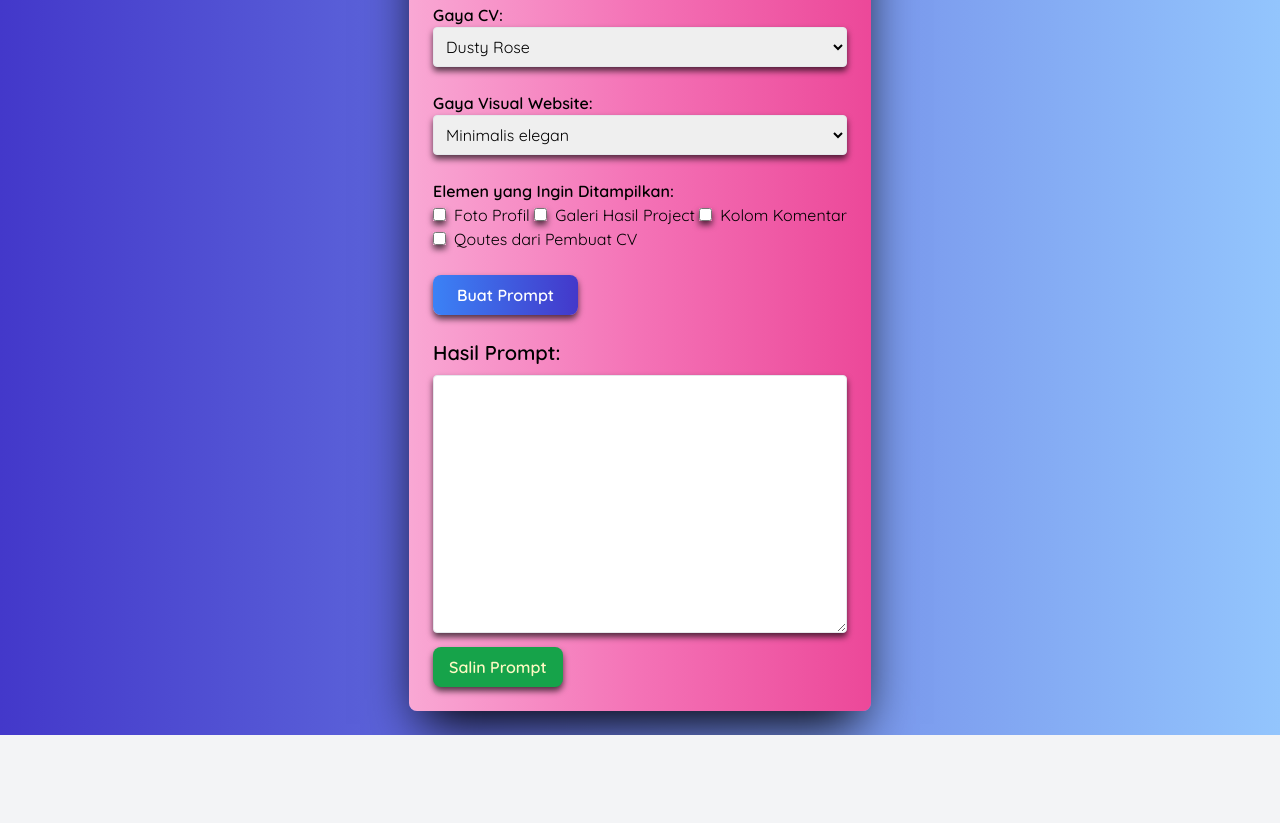
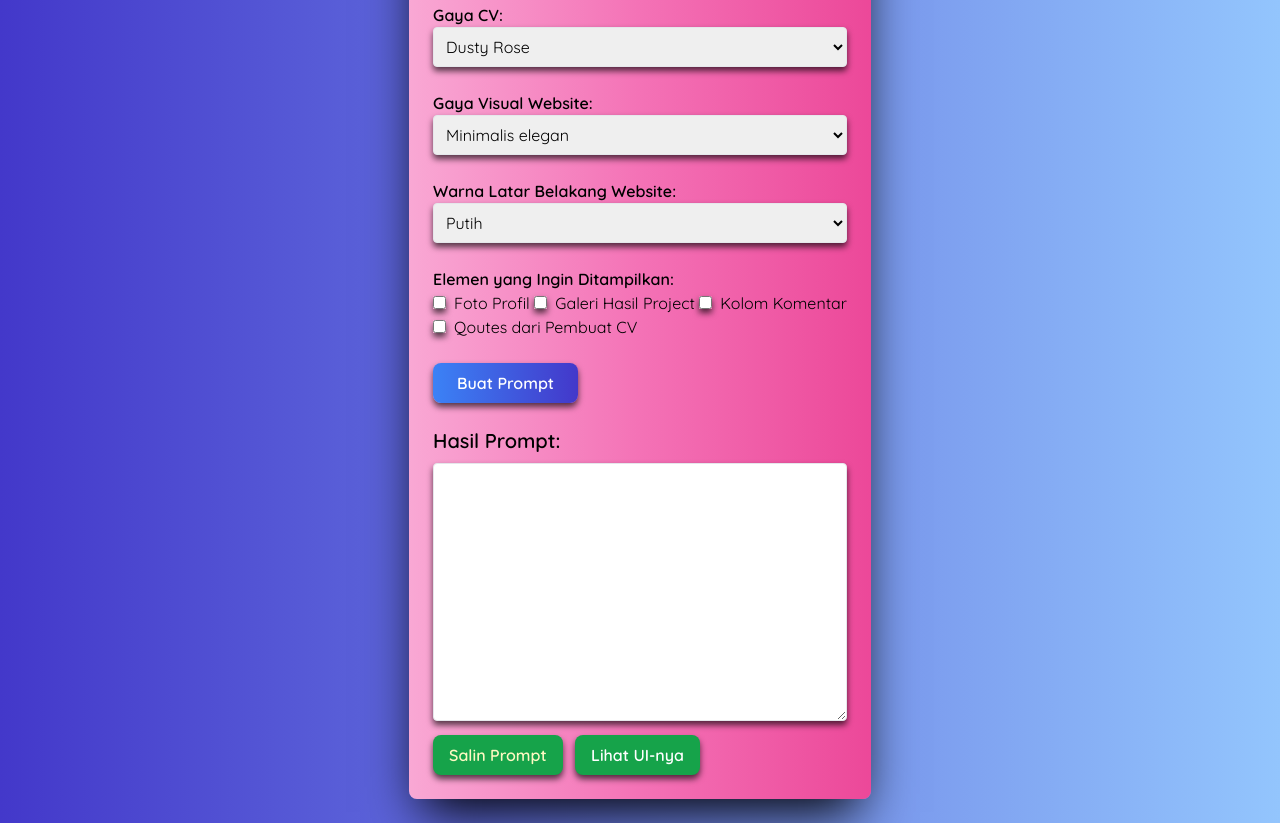
Before and after one commit to fatimah7643/Form-generator-CV, a plain HTML site: page index.html in a window 1280 px wide. Shown: the part 1497-2320 px from the top of the page. Before the commit the page ends 2232 px from the top, so only its background shows below. Drawn offline with nearby package versions, Linux system fonts and the light colour scheme; files whose address does not match are found by name.

Commit message:
Pesan commit baru

```diff
--- a/index.html
+++ b/index.html
@@ -136,6 +136,19 @@
         </select>
       </div>
 
+      <!-- Warna Latar -->
+      <div class="form-group">
+        <label class="block font-extrabold text-black">Warna Latar Belakang Website:</label>
+        <select name="warnaLatar" class="w-full border p-2 rounded">
+          <option value="putih">Putih</option>
+          <option value="abu">Abu-abu Netral</option>
+          <option value="biru">Biru Lembut</option>
+          <option value="hitam">Dark Mode</option>
+          <option value="gradasi">Gradasi Green-biru soft</option>
+        </select>
+      </div>
+
+
       <!-- Elemen -->
       <div class="form-group">
         <label class="block font-extrabold text-black">Elemen yang Ingin Ditampilkan:</label>
@@ -167,7 +180,18 @@
     </div>
     <button id="copyButton" class="mt-2 bg-green-600 text-yellow-100 px-4 py-2 rounded-lg font-bold hover:bg-green-700">Salin Prompt</button>
     <p id="copyStatus" class="text-sm text-green-600 mt-1 hidden">Prompt berhasil Disalin 😉</p>
+
+  <button id="showUIBtn" class="mt-2 bg-green-600 text-white px-4 py-2 rounded-lg font-bold hover:bg-purple-700 hidden ml-2">Lihat UI-nya</button>
+  <div id="uiPreview" class="mt-4 hidden bg-white p-4 rounded shadow-inner text-sm">
+    <p><strong>Contoh Tampilan UI Website CV:</strong></p>
+    <div class="mt-2 p-4 bg-gray-100 rounded border">
+      <!-- Ini bisa kamu ganti nanti jadi hasil visual -->
+      <p>📄 Nama, Posisi, Deskripsi Singkat, Kontak, Pendidikan, dst akan ditampilkan di card-card elegan dengan latar belakang <span id="warnaLatarText">Putih</span>.</p>
+    </div>
+</div>
   </div>
+
+
 
   <script src="js/script.js"></script>
 </body>
--- a/js/script.js
+++ b/js/script.js
@@ -1,10 +1,15 @@
 document.addEventListener("DOMContentLoaded", () => {
   const form = document.getElementById("cvForm");
   const output = document.getElementById("outputPrompt");
-
   const fotoInput = form.querySelector('input[name="fotoProfil"]');
   const galeriContainer = document.getElementById("galeriLinks");
+  const qoutesInput = document.getElementById("qoutesInput");
+  const showUIButton = document.getElementById("showUIBtn");
+  const uiPreview = document.getElementById("uiPreview");
+  const warnaLatarText = document.getElementById("warnaLatarText");
+  const warnaLatarSelect = document.getElementById("warnaLatar");
 
+  //Tampilkan/hidden input sesuai pilihan
   form.addEventListener("change", (e) => {
     if (e.target.value === "Foto Profil") {
       fotoInput.classList.toggle("hidden", !e.target.checked);
@@ -14,11 +19,13 @@ document.addEventListener("DOMContentLoaded", () => {
     }
   });
 
+  //submit form
   form.addEventListener("submit", (e) => {
     e.preventDefault();
     const data = new FormData(form);
 
     const elemen = data.getAll("elemen").join(", ");
+    const warnaLatar = data.get("warnaLatar") || "Putih";
 
     //Konversi Google drive link
     const convertDriveLink = (url) => {
@@ -27,8 +34,9 @@ document.addEventListener("DOMContentLoaded", () => {
   };
 
   const fotoProfilLink = convertDriveLink(data.get("fotoProfil"));
-
-    const galeriLinks = [...Array(6)].map((_, i) => convertDriveLink(data.get(`galeri${i + 1}`))).filter(Boolean).join(", ");
+  const galeriLinks = [...Array(6)].map((_, i) =>
+      convertDriveLink(data.get(`galeri${i + 1}`))
+    ).filter(Boolean).join(", ");
 
     const prompt = `
 Saya ingin kamu bertindak sebagai seorang frontend developer profesional yang membuat website CV digital.
@@ -51,6 +59,7 @@ Website mencakup beberapa bagian utama seperti:
 - Hobi / Minat: ${data.get("hobi") || "-"}
 - Gaya Warna CV: ${data.get("gayaCV")}
 - Gaya Visual: ${data.get("gayaVisual")}
+- Warna Latar Belakang Website: ${warnaLatar}
 - Elemen Tambahan: ${elemen}
 ${data.get("fotoProfil") ? "- Link Foto Profil: " + fotoProfilLink : ""}
 ${galeriLinks ? "- Galeri Project: " + galeriLinks : ""}
@@ -59,6 +68,13 @@ ${galeriLinks ? "- Galeri Project: " + galeriLinks : ""}
     output.value = prompt;
   });
 
+  // Tampilkan tombol "Lihat UI-nya"
+    showUIButton.classList.remove("hidden");
+
+    // Update preview UI
+    warnaLatarText.textContent = warnaLatar;
+  });
+  //Tombol salin prompt
   const copyButton = document.getElementById("copyButton");
   const copyStatus = document.getElementById("copyStatus");
 
@@ -75,4 +91,9 @@ ${galeriLinks ? "- Galeri Project: " + galeriLinks : ""}
             console.error("Failed to copy text: ", err);
         });
     });
+
+  //Tombol lihat UI
+  showUIButton.addEventListener("click", () => {
+    uiPreview.classList.toggle("hidden");
+    showUIButton.textContent = uiPreview.classList.contains("hidden") ? "Lihat UI-nya" : "Sembunyikan UI";
 });
```
